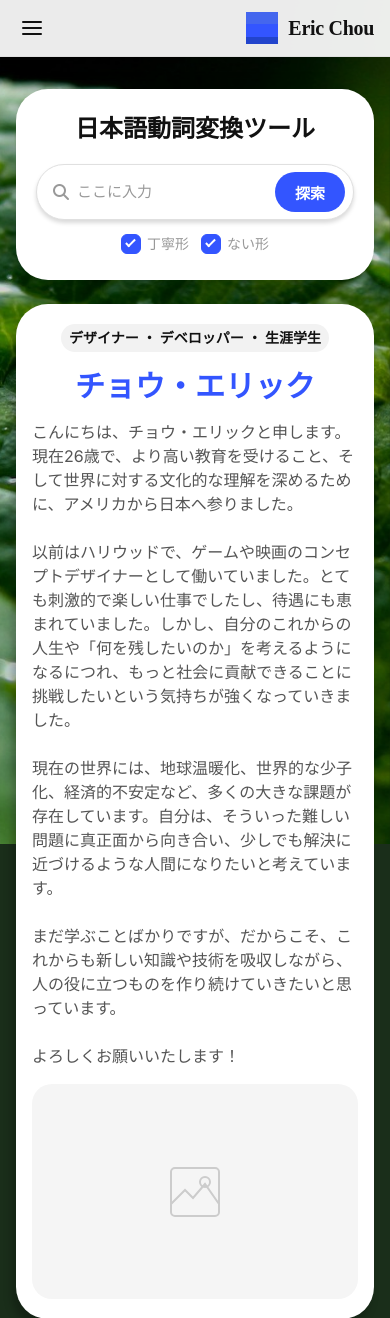
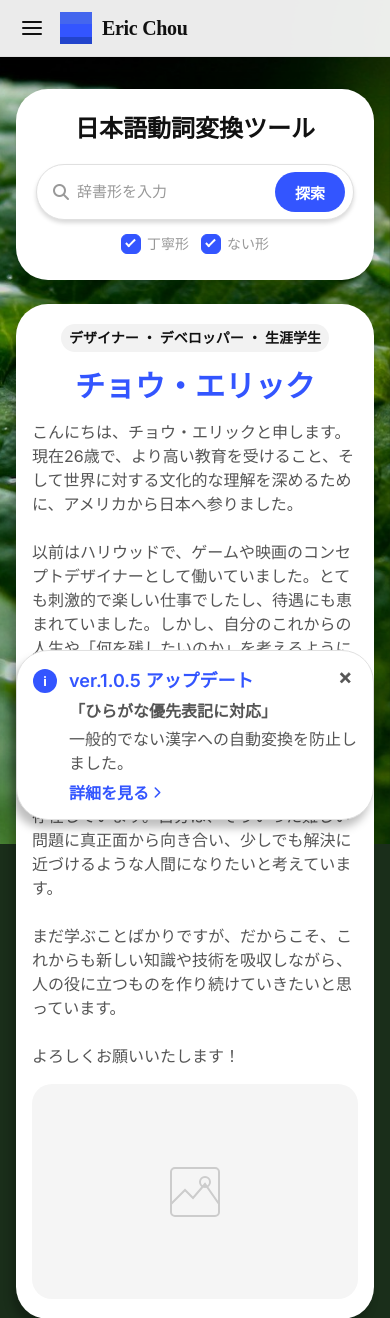
Before and after one commit to AD-Artaku/japanese-verb-conjugator, a Flask app: page / in a window 390 px wide. Shown: the top 1318 px of the page. Run offline with Flask 3, Linux system fonts and the light colour scheme; some libraries are stand-ins or nearby versions.

Commit message:
added Ver update toast / early planning of Devlog page / mobile UI updates

```diff
--- a/static/script.js
+++ b/static/script.js
@@ -265,3 +265,31 @@ function setupSuggestDropdown(input) {
 
 setupSuggestDropdown(document.getElementById('desktop-verb-input'));
 setupSuggestDropdown(document.getElementById('mobile-verb-input'));
+
+// =====================
+// Update toast
+// =====================
+const TOAST_VERSION = "1.0.5";
+const TOAST_KEY = "toast_dismissed_version";
+
+const toast = document.getElementById("update-toast");
+const toastClose = document.getElementById("toast-close");
+
+if (toast) {
+  if (localStorage.getItem(TOAST_KEY) === TOAST_VERSION) {
+    toast.classList.add("hidden");
+  }
+
+  if (toastClose) {
+    toastClose.addEventListener("click", () => {
+      toast.classList.add("hidden");
+      localStorage.setItem(TOAST_KEY, TOAST_VERSION);
+    });
+  }
+
+  // Shorter text on mobile
+  const toastDesc = document.getElementById("toast-desc");
+  if (toastDesc && window.matchMedia("(max-width: 600px)").matches) {
+    toastDesc.textContent = "一般的でない漢字への自動変換を防止しました。";
+  }
+}
--- a/static/style.css
+++ b/static/style.css
@@ -570,11 +570,14 @@ main.main {
   width: 100%;
   height: 40px;
   padding: 8px 16px;
-  background: rgba(208, 216, 255, 0.5);
+  background: var(--bg-subtle);
+  border: 1px solid var(--border);
   border-radius: 12px;
   align-items: center;
   gap: 8px;
   overflow: hidden;
+  position: relative;
+  z-index: 1;
 }
 
 .search-alert.active {
@@ -584,7 +587,7 @@ main.main {
 .alert-icon {
   width: 24px;
   height: 24px;
-  background: #5A76FF;
+  background: var(--brand);
   border-radius: 50%;
   display: flex;
   align-items: center;
@@ -618,11 +621,12 @@ main.main {
   align-items: center;
   justify-content: center;
   flex-shrink: 0;
-  color: #3355FF;
+  color: var(--text-tertiary);
   font-size: 16px;
-  font-weight: 600;
+  font-weight: 700;
   line-height: 1;
   padding: 0;
+  -webkit-text-stroke: 0.5px currentColor;
 }
 
 .alert-close:hover { opacity: 0.7; }
@@ -1020,8 +1024,10 @@ main.main {
   /* --- NAV --- */
   .nav-inner {
     padding: 0 16px;
-    gap: 0;
+    gap: 12px;
     position: relative;
+    flex-direction: row;
+    justify-content: flex-start;
   }
 
   /* hide desktop links */
@@ -1034,7 +1040,14 @@ main.main {
     display: flex;
     align-items: center;
     justify-content: center;
+    margin-right: 0;
+    order: 0;
   }
+
+    .nav-logo {
+    order: 1;
+  }
+
 
   /* --- MAIN --- */
   main.main {
@@ -1368,3 +1381,151 @@ main.main {
     margin-top: 4px;
   }
 }
+
+/* =====================
+   UPDATE TOAST
+   ===================== */
+.toast {
+  position: fixed;
+  bottom: 24px;
+  right: 24px;
+  width: 480px;
+  background: var(--surface);
+  border: 1px solid var(--border);
+  border-radius: 16px;
+  padding: 16px;
+  display: flex;
+  gap: 12px;
+  align-items: flex-start;
+  box-shadow: var(--shadow-heavy);
+  z-index: 9000;
+  animation: toastSlideIn 0.35s cubic-bezier(0.34, 1.56, 0.64, 1) both;
+}
+
+.toast.hidden {
+  display: none;
+}
+
+@keyframes toastSlideIn {
+  from { opacity: 0; transform: translateY(16px); }
+  to   { opacity: 1; transform: translateY(0); }
+}
+
+.toast-icon {
+  flex-shrink: 0;
+  width: 24px;
+  height: 24px;
+  padding-top: 2px;
+}
+
+.toast-i-icon {
+  width: 24px;
+  height: 24px;
+  background: var(--brand);
+  border-radius: 50%;
+  display: flex;
+  align-items: center;
+  justify-content: center;
+  font-size: 13px;
+  font-weight: 700;
+  color: #fff;
+  font-family: 'Inter', sans-serif;
+  font-style: normal;
+}
+
+.toast-body {
+  flex: 1;
+  min-width: 0;
+  display: flex;
+  flex-direction: column;
+  gap: 4px;
+}
+
+.toast-top-row {
+  display: flex;
+  justify-content: space-between;
+  align-items: flex-start;
+}
+
+.toast-version {
+  font-size: 18px;
+  font-weight: 600;
+  font-family: 'Inter', sans-serif;
+  color: var(--brand);
+  line-height: 28px;
+  white-space: nowrap;
+}
+
+.toast-close {
+  background: none;
+  border: none;
+  cursor: pointer;
+  color: var(--text-secondary);
+  padding: 4px;
+  width: 24px;
+  height: 24px;
+  display: flex;
+  align-items: center;
+  justify-content: center;
+  flex-shrink: 0;
+  transition: color 0.15s;
+  font-size: 16px;
+  font-weight: 700;
+  line-height: 1;
+  -webkit-text-stroke: 0.5px currentColor;
+}
+
+.toast-close:hover {
+  color: var(--text-primary);
+}
+
+.toast-title {
+  font-size: 16px;
+  font-weight: 700;
+  font-family: 'Inter', sans-serif;
+  color: var(--text-secondary);
+  line-height: 24px;
+}
+
+.toast-desc {
+  font-size: 16px;
+  font-weight: 400;
+  font-family: 'Inter', sans-serif;
+  color: var(--text-secondary);
+  line-height: 24px;
+  width: auto;
+  max-width: 100%;
+}
+
+.toast-link {
+  display: inline-flex;
+  align-items: center;
+  gap: 4px;
+  font-size: 16px;
+  font-weight: 600;
+  font-family: 'Inter', sans-serif;
+  color: var(--brand);
+  text-decoration: none;
+  line-height: 20px;
+  margin-top: 4px;
+  transition: opacity 0.15s;
+}
+
+.toast-link:hover {
+  opacity: 0.75;
+}
+
+.toast-link i {
+  font-size: 12px;
+}
+
+@media (max-width: 600px) {
+  .toast {
+    bottom: 24px;
+    right: 16px;
+    left: 16px;
+    width: auto;
+    padding: 16px 16px;
+    border-radius: 32px;
+  }
+}
--- a/templates/index.html
+++ b/templates/index.html
@@ -58,6 +58,7 @@
       <div class="nav-links">
         <a href="https://eric_chou.artstation.com" class="nav-link">ポートフォリオ</a>
         <a href="#" class="nav-link">履歴書</a>
+        <a href="#" class="nav-link">開発ログ</a>
         <a href="https://github.com/AD-Artaku" class="nav-link">GitHub</a>
         <a href="https://www.youtube.com/@Artaku_" class="nav-link nav-link-icon youtube" target="_blank" rel="noopener">
           <i class="fa-brands fa-youtube"></i> Artaku
@@ -75,6 +76,10 @@
         </a>
         <a href="#" class="nav-mobile-item">
           <span class="item-label">履歴書</span>
+          <i class="fa-solid fa-arrow-up-right-from-square item-chevron"></i>
+        </a>
+        <a href="#" class="nav-mobile-item">
+          <span class="item-label">開発ログ</span>
           <i class="fa-solid fa-arrow-up-right-from-square item-chevron"></i>
         </a>
         <a href="https://github.com/AD-Artaku" class="nav-mobile-item" target="_blank" rel="noopener">
@@ -121,7 +126,7 @@
                     class="search-input"
                     type="text"
                     name="verb_desktop"
-                    placeholder="ここに入力"
+                    placeholder="辞書形を入力"
                     value="{{ request.form.get('verb', '') }}"
                     autocomplete="off"
                     id="desktop-verb-input"
@@ -138,7 +143,7 @@
                   class="search-pill-input"
                   type="text"
                   name="verb"
-                  placeholder="ここに入力"
+                  placeholder="辞書形を入力"
                   value="{{ request.form.get('verb', '') }}"
                   autocomplete="off"
                   id="mobile-verb-input"
@@ -313,6 +318,21 @@
         </div>
       </div>
     </section>
+    <!-- UPDATE TOAST -->
+    <div class="toast" id="update-toast">
+      <div class="toast-icon">
+        <div class="toast-i-icon">i</div>
+      </div>
+      <div class="toast-body">
+        <div class="toast-top-row">
+          <span class="toast-version">ver.1.0.5 アップデート</span>
+          <button class="toast-close" id="toast-close" aria-label="閉じる">✕</button>
+        </div>
+        <div class="toast-title">「ひらがな優先表記に対応」</div>
+        <div class="toast-desc" id="toast-desc">ひらがなを入力場合、一般的でない漢字への自動変換を防止しました。</div>
+        <a href="#" class="toast-link">詳細を見る <i class="fa-solid fa-chevron-right"></i></a>
+      </div>
+    </div>
 
   </main>
 
```
